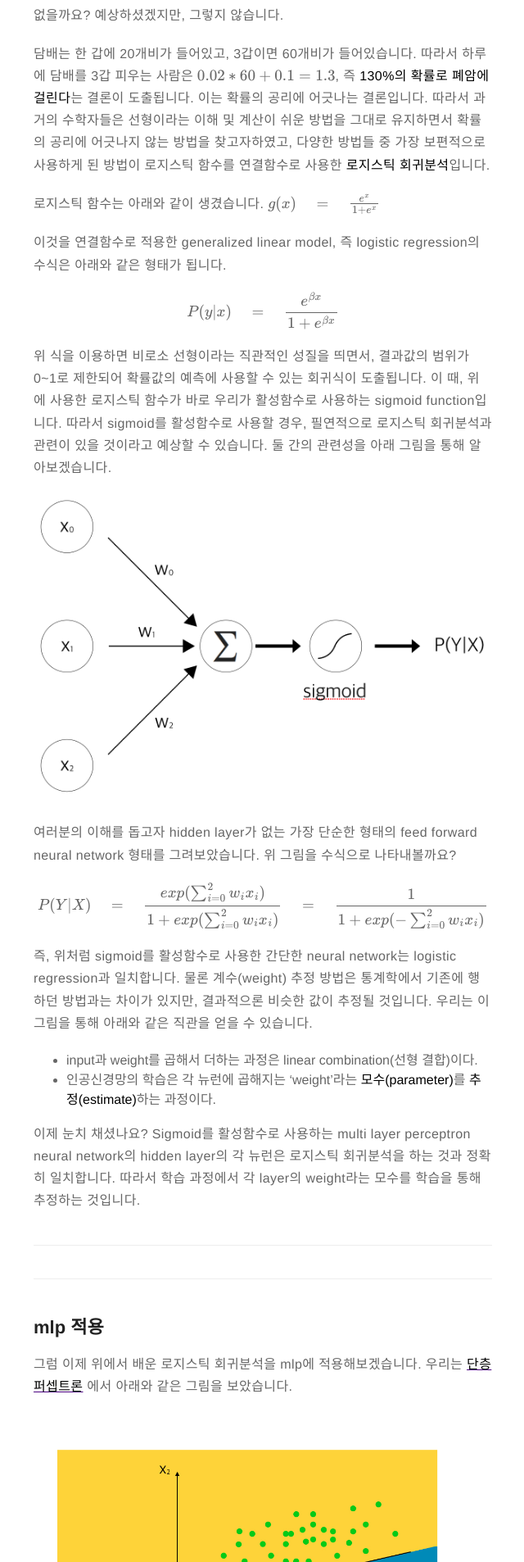
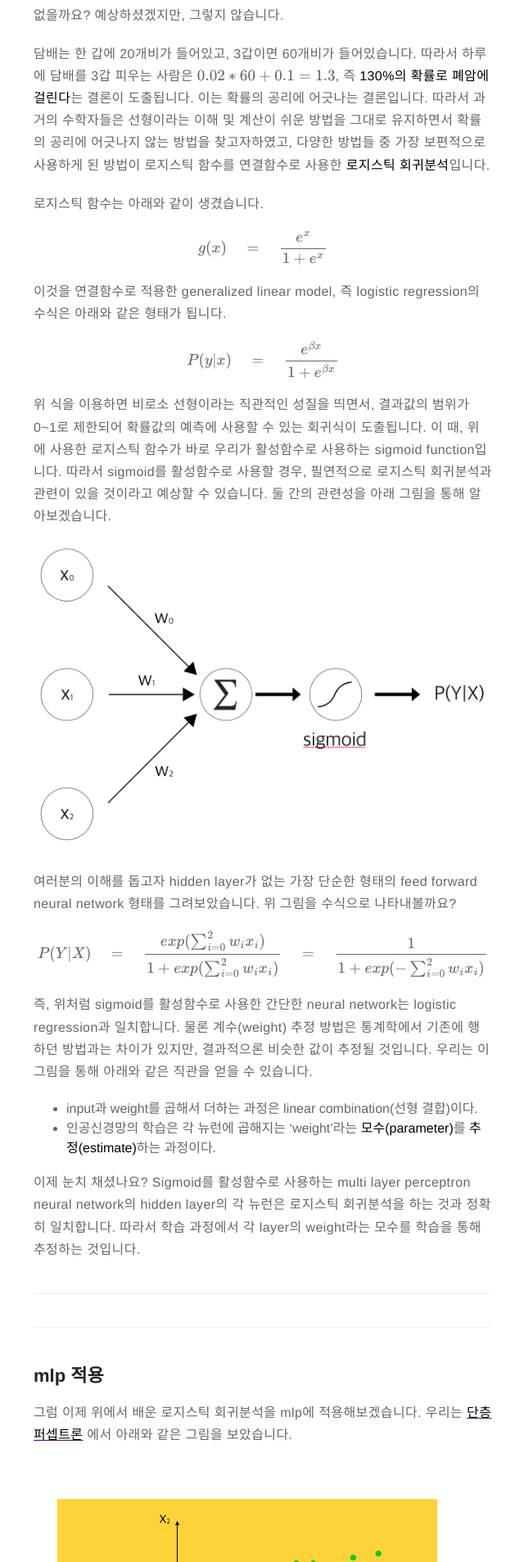
Before and after one commit to POZAlabs/pozalabs.github.io, a Jekyll site: the page built from _posts/2017-08-16-Activation_Function.md, in a window 1280 px wide. Shown: the part 1477-3383 px from the top of the page at 82% size, without its empty margins (319-959 px from the left). Built offline with Jekyll 4.4.1, drawn with Linux system fonts in a browser that asks for light colours; formulas are drawn with MathJax 3; comment, search, counter and statistics services are not loaded.

```diff
--- a/_posts/2017-08-16-Activation_Function.md
+++ b/_posts/2017-08-16-Activation_Function.md
@@ -30,15 +30,14 @@ description: Activation Function summary
 
 로지스틱 회귀분석은 **generalized linear model**입니다. 정확히 말하자면 generalized linear model이라는 큰 개념의 여러 케이스 중 하나라고 볼 수 있겠네요. 로지스틱 회귀분석의 목적은 독립변수의 선형결합으로 종속변수인 '어떠한 사건이 발생할 확률'을 알고자 하는 것입니다. 어렵죠..? 쉬운 예시를 하나 들어보겠습니다.
 
-우리는 어떠한 연구를 통해 1일 흡연량과 폐암 발생 여부의 관계를 알고싶습니다. 이때 가장 쉬운 방법은 **1일 흡연량{x}**과 **폐암 발생확률{p(y)}**이 선형 관련성이 있다고 보고, 선형 회귀 분석(linear regression)을 시행하는 것입니다. 그 결과,  $$p(y) = 0.02x + 0.1$$ 이라는 식이 도출되었다고 생각해보죠.
+우리는 어떠한 연구를 통해 1일 흡연량과 폐암 발생 여부의 관계를 알고싶습니다. 이때 가장 쉬운 방법은 **1일 흡연량{x}**과 **폐암 발생확률{p(y)}**이 선형 관련성이 있다고 보고, 선형 회귀 분석(linear regression)을 시행하는 것입니다. 그 결과, $$p(y) = 0.02x + 0.1$$ 이라는 식이 도출되었다고 생각해보죠.
 이 식은 담배를 전혀 안 피우는 사람은 10%의 확률로 폐암에 걸리고, 하루에 담배를 1개비씩 더 피울 때마다 폐암에 걸릴 확률이 2% 증가한다는 의미입니다. 표면적으로 보았을 때는 꽤나 합리적으로 보입니다. 하지만 과연 이 식을 실제 예측에 활용해도 전혀 문제가 없을까요? 예상하셨겠지만, 그렇지 않습니다.
 
 담배는 한 갑에 20개비가 들어있고, 3갑이면 60개비가 들어있습니다. 따라서 하루에 담배를 3갑 피우는 사람은 $$0.02*60 + 0.1 = 1.3$$, 즉 **130%의 확률로 폐암에 걸린다**는 결론이 도출됩니다. 이는 확률의 공리에 어긋나는 결론입니다. 따라서 과거의 수학자들은 선형이라는 이해 및 계산이 쉬운 방법을 그대로 유지하면서 확률의 공리에 어긋나지 않는 방법을 찾고자하였고, 다양한 방법들 중 가장 보편적으로 사용하게 된 방법이 로지스틱 함수를 연결함수로 사용한 **로지스틱 회귀분석**입니다.
 
-로지스틱 함수는 아래와 같이 생겼습니다. $$g(x)\quad =\quad \frac { { e }^{ x } }{ 1+{ e }^{ x } } $$
+로지스틱 함수는 아래와 같이 생겼습니다.
 
-
-
+$$g(x)\quad =\quad \frac { { e }^{ x } }{ 1+{ e }^{ x } } $$
 
 
 이것을 연결함수로 적용한 generalized linear model, 즉 logistic regression의 수식은 아래와 같은 형태가 됩니다.
```
